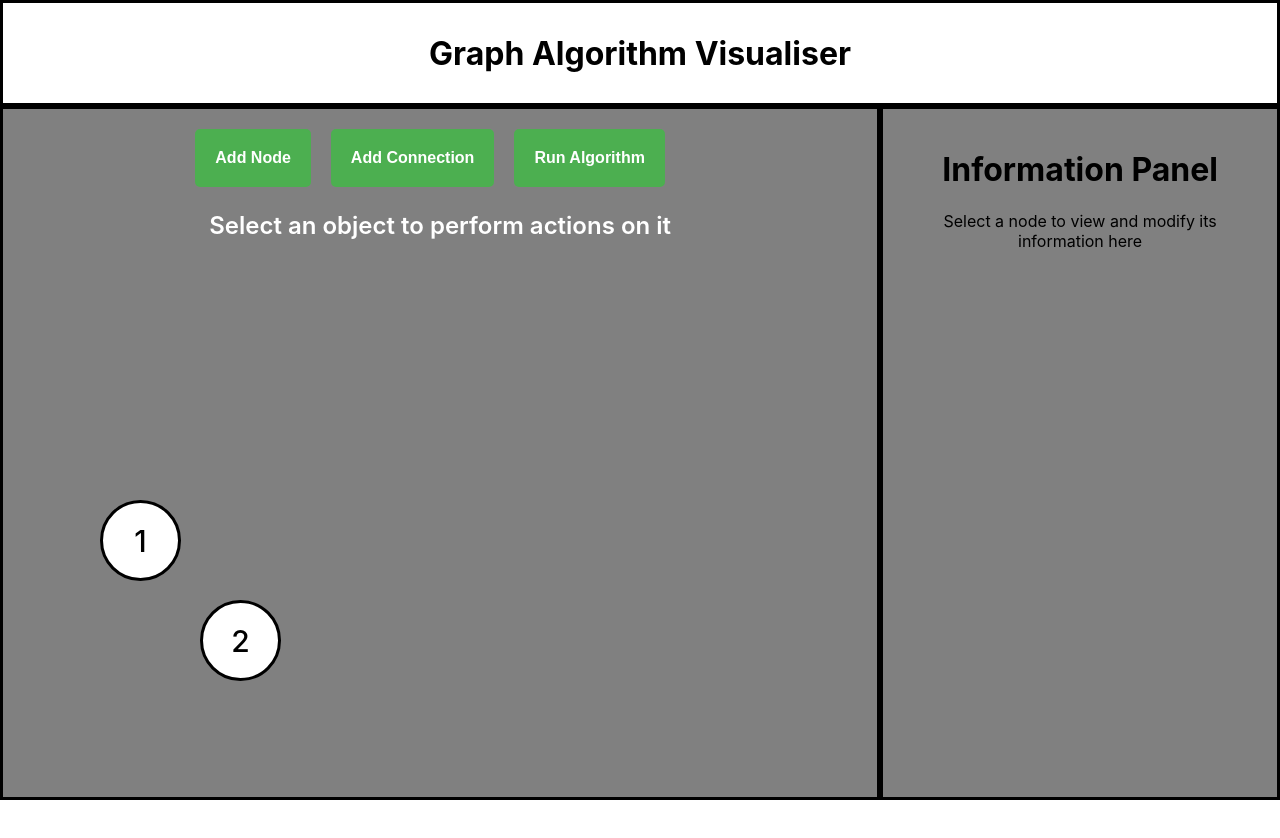
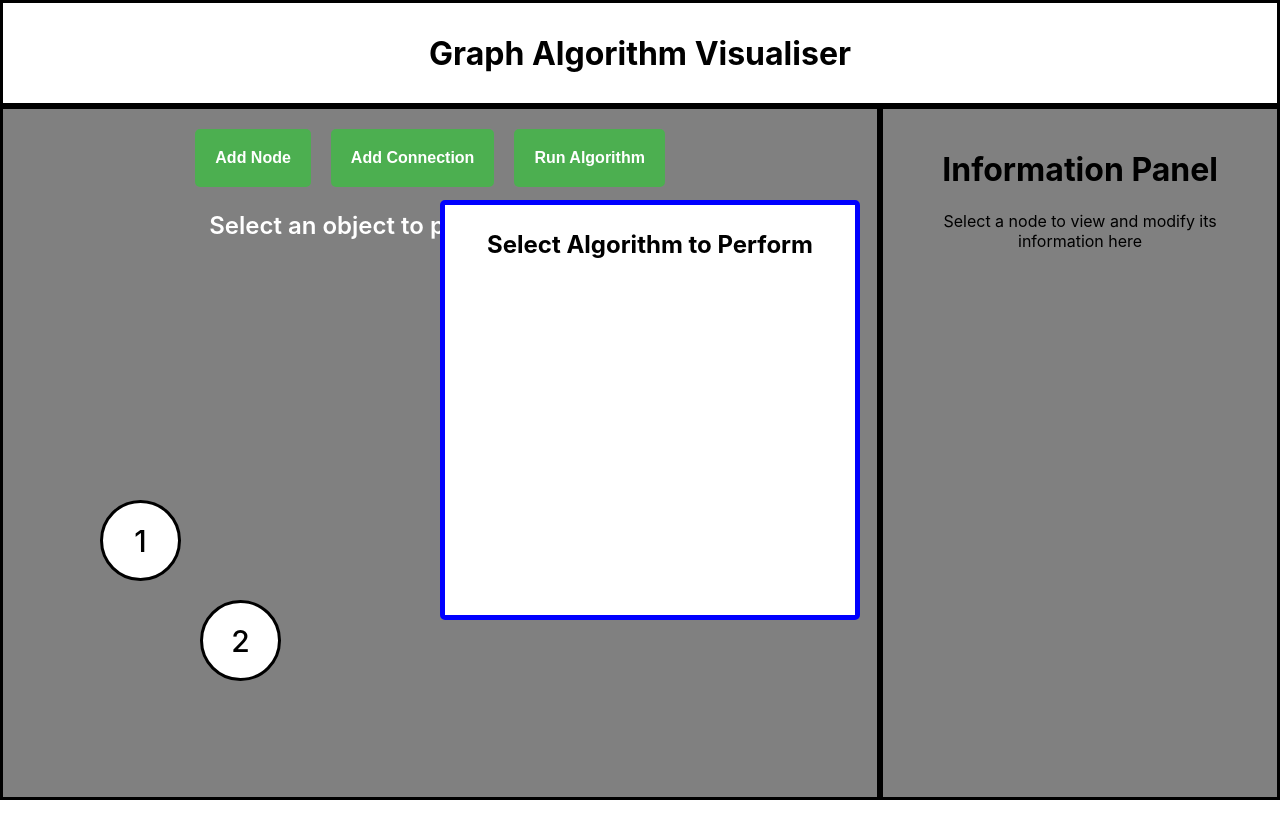
Before and after one commit to Michael-Shep/Graph-Algorithms, a React (Create React App) app in the folder graph-algorithms/: page / in a window 1280 px wide. Both pictures are taken after a click on the button "Run Algorithm". Shown: the top 838 px of the page. Built offline with nearby package versions, Linux system fonts and the light colour scheme.

Commit message:
Added basic popup functionality for selecting algorithm to perform

```diff
--- /dev/null
+++ b/graph-algorithms/src/components/AlogrithmSelectionPopup/AlgorithmSelectionPopup.css
@@ -0,0 +1,9 @@
+#popup {
+  position: fixed;
+  display: block;
+  z-index: 1;
+  background-color: white;
+  border-radius: 5px;
+  border: 5px solid blue;
+  padding: 5px;
+}
--- /dev/null
+++ b/graph-algorithms/src/components/AlogrithmSelectionPopup/AlgorithmSelectionPopup.tsx
@@ -0,0 +1,36 @@
+import React from 'react';
+import useWindowSize, { Size } from '../../helpers/useWindowSize';
+import './AlgorithmSelectionPopup.css';
+import Constants from '../../helpers/Constants';
+
+interface AlgorithmSelectionProps {
+  visible: boolean;
+}
+
+const AlgorithmSelectionPopup = (props: AlgorithmSelectionProps) => {
+  const size: Size = useWindowSize();
+
+  const getPositionStyling = () => {
+    if (size.width && size.height) {
+      return {
+        left: size.width / 2 - Constants.ALGORITHM_POPUP_WIDTH / 2,
+        top: size.height / 2 - Constants.ALGORITHM_POPUP_HEIGHT / 2,
+        width: Constants.ALGORITHM_POPUP_WIDTH,
+        height: Constants.ALGORITHM_POPUP_HEIGHT,
+      };
+    }
+    return {};
+  };
+
+  return (
+    <div>
+      {props.visible && (
+        <div id="popup" style={getPositionStyling()}>
+          <h2>Select Algorithm to Perform</h2>
+        </div>
+      )}
+    </div>
+  );
+};
+
+export default AlgorithmSelectionPopup;
--- a/graph-algorithms/src/components/App/App.css
+++ b/graph-algorithms/src/components/App/App.css
@@ -56,3 +56,8 @@
 .buttonStyle:active {
   transform: translateY(2px);
 }
+
+#selectionPopup {
+  position: fixed;
+  display: block;
+}
--- a/graph-algorithms/src/components/App/App.tsx
+++ b/graph-algorithms/src/components/App/App.tsx
@@ -12,6 +12,7 @@ import store, {
 } from '../../helpers/ReduxStore';
 import Constants from '../../helpers/Constants';
 import InformationPanel from '../InformationPanel/InformationPanel';
+import AlgorithmSelectionPopup from '../AlogrithmSelectionPopup/AlgorithmSelectionPopup';
 
 interface AppProps {
   nodes: NodeData[];
@@ -40,6 +41,7 @@ const App = (props: AppProps) => {
     useState<number>(-1);
 
   const [isMouseOnNode, setIsMouseOnNode] = useState(false);
+  const [selectionPopupVisible, setSelectionPopupVisible] = useState(false);
 
   useEffect(() => {
     if (interactionMode === InteractionMode.SELECTION) {
@@ -84,7 +86,6 @@ const App = (props: AppProps) => {
     if (graphDisplay.current === undefined) {
       return false;
     }
-    console.log('Checking Bounds');
 
     const boundingRect = graphDisplay.current!.getBoundingClientRect();
     return (
@@ -154,7 +155,7 @@ const App = (props: AppProps) => {
   };
 
   const runButtonHandler = () => {
-    console.log('RUN ALGORITHM');
+    setSelectionPopupVisible(true);
   };
 
   const addButtonHandler = () => {
@@ -213,6 +214,7 @@ const App = (props: AppProps) => {
           ))}
         </div>
         <InformationPanel />
+        <AlgorithmSelectionPopup visible={selectionPopupVisible} />
       </div>
     </div>
   );
--- a/graph-algorithms/src/helpers/Constants.tsx
+++ b/graph-algorithms/src/helpers/Constants.tsx
@@ -8,6 +8,8 @@ const Constants = {
   SELECTION_MODE_INFORMATION_TEXT: 'Select an object to perform actions on it',
   CONNECTION_START_NODE_TEXT: 'Select the Start Node for the Connection',
   CONNECTION_END_NODE_TEXT: 'Select the End Node for the Connection',
+  ALGORITHM_POPUP_WIDTH: 400,
+  ALGORITHM_POPUP_HEIGHT: 400,
 };
 
 export default Constants;
```
Also changed, not shown: 1 other file (tests, documents, lock files or other folders).
